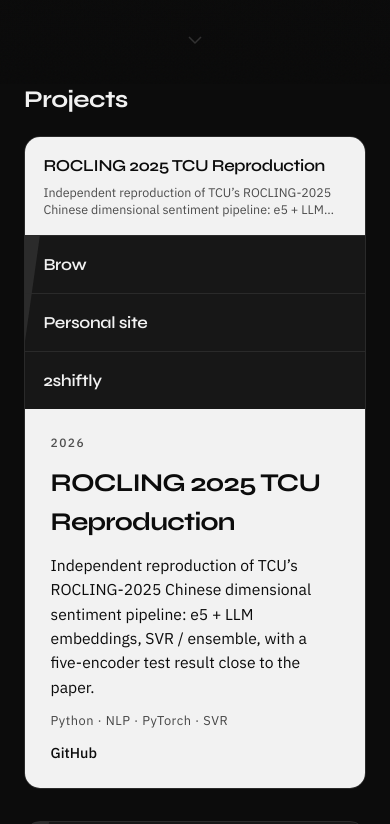
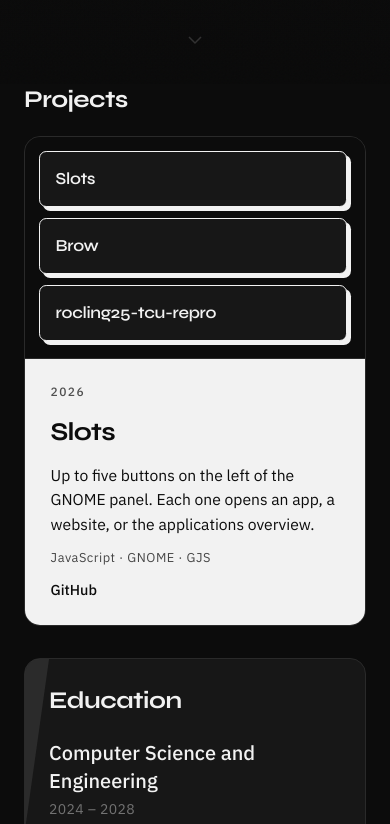
Before and after one commit to jettakarn/jettakarn.github.io, an Astro site: page / in a window 390 px wide. Shown: the part 760-1584 px from the top of the page. Built offline with nearby package versions, Linux system fonts and the light colour scheme; Astro itself is replaced by a stand-in of ours.

Commit message:
Add brick-style project rows and a centered full-screen language menu.

```diff
--- a/src/data/i18n.js
+++ b/src/data/i18n.js
@@ -56,11 +56,11 @@ export const locales = {
     },
     projects: [
       {
-        name: "ROCLING 2025 TCU Reproduction",
+        name: "Slots",
         description:
-          "Independent reproduction of TCU’s ROCLING-2025 Chinese dimensional sentiment pipeline: e5 + LLM embeddings, SVR / ensemble, with a five-encoder test result close to the paper.",
-        stack: ["Python", "NLP", "PyTorch", "SVR"],
-        url: "https://github.com/jettakarn/rocling25-tcu-repro",
+          "Up to five buttons on the left of the GNOME panel. Each one opens an app, a website, or the applications overview.",
+        stack: ["JavaScript", "GNOME", "GJS"],
+        url: "https://github.com/jettakarn/slots",
         year: "2026",
       },
       {
@@ -72,19 +72,11 @@ export const locales = {
         year: "2026",
       },
       {
-        name: "Personal site",
+        name: "rocling25-tcu-repro",
         description:
-          "This Astro site: bilingual EN / 繁中, monochrome theme, projects and education.",
-        stack: ["Astro", "Tailwind"],
-        url: "https://github.com/jettakarn/jettakarn.github.io",
-        year: "2025",
-      },
-      {
-        name: "2shiftly",
-        description:
-          "Local web tool that OCR-scans daily shift PDFs into calendar .ics files (built for Ambassador Cinema rosters), fully offline.",
-        stack: ["Python", "OCR", "Web"],
-        url: "https://github.com/jettakarn/2shiftly",
+          "Independent reproduction of TCU’s ROCLING-2025 Chinese dimensional sentiment pipeline: e5 + LLM embeddings, SVR / ensemble, with a five-encoder test result close to the paper.",
+        stack: ["Python", "NLP", "PyTorch", "SVR"],
+        url: "https://github.com/jettakarn/rocling25-tcu-repro",
         year: "2026",
       },
     ],
@@ -150,11 +142,11 @@ export const locales = {
     },
     projects: [
       {
-        name: "ROCLING 2025 TCU 重現",
+        name: "Slots",
         description:
-          "獨立重現 TCU 於 ROCLING-2025 的華語維度情感分析流程：e5 與 LLM embedding、SVR／ensemble，五編碼器測試結果接近論文 Table 4。",
-        stack: ["Python", "NLP", "PyTorch", "SVR"],
-        url: "https://github.com/jettakarn/rocling25-tcu-repro",
+          "在 GNOME 面板左側放最多五顆按鈕，各自開啟應用程式、網站或應用程式總覽。",
+        stack: ["JavaScript", "GNOME", "GJS"],
+        url: "https://github.com/jettakarn/slots",
         year: "2026",
       },
       {
@@ -166,18 +158,11 @@ export const locales = {
         year: "2026",
       },
       {
-        name: "個人網站",
-        description: "本站：Astro、中英雙語、黑白主題，呈現專案與學歷。",
-        stack: ["Astro", "Tailwind"],
-        url: "https://github.com/jettakarn/jettakarn.github.io",
-        year: "2025",
-      },
-      {
-        name: "2shiftly",
+        name: "rocling25-tcu-repro",
         description:
-          "本機網頁工具：掃描班表 PDF，離線 OCR 後匯出行事曆 .ics（目前對應國賓影城班表）。",
-        stack: ["Python", "OCR", "Web"],
-        url: "https://github.com/jettakarn/2shiftly",
+          "獨立重現 TCU 於 ROCLING-2025 的華語維度情感分析流程：e5 與 LLM embedding、SVR／ensemble，五編碼器測試結果接近論文 Table 4。",
+        stack: ["Python", "NLP", "PyTorch", "SVR"],
+        url: "https://github.com/jettakarn/rocling25-tcu-repro",
         year: "2026",
       },
     ],
--- a/src/pages/index.astro
+++ b/src/pages/index.astro
@@ -115,23 +115,23 @@ const techIcons = {
                 <li role="none">
                   <button
                     type="button"
+                    class="lang-option"
+                    role="option"
+                    data-lang-value="zh-Hant"
+                    aria-selected="false"
+                  >
+                    繁體中文
+                  </button>
+                </li>
+                <li role="none">
+                  <button
+                    type="button"
                     class="lang-option is-active"
                     role="option"
                     data-lang-value="en"
                     aria-selected="true"
                   >
                     English
-                  </button>
-                </li>
-                <li role="none">
-                  <button
-                    type="button"
-                    class="lang-option"
-                    role="option"
-                    data-lang-value="zh-Hant"
-                    aria-selected="false"
-                  >
-                    繁體中文
                   </button>
                 </li>
               </ul>
@@ -292,9 +292,9 @@ const techIcons = {
               projects.map((project, index) => (
                 <button
                   type="button"
-                  class:list={["project-row", index === 0 && "is-active"]}
+                  class="project-row"
                   role="option"
-                  aria-selected={index === 0 ? "true" : "false"}
+                  aria-selected="false"
                   data-project-index={index}
                 >
                   <span class="project-row-name">{project.name}</span>
@@ -578,7 +578,7 @@ const techIcons = {
         list.innerHTML = locale.projects
           .map(
             (project, index) => `
-              <button type="button" class="project-row${index === 0 ? " is-active" : ""}" role="option" aria-selected="${index === 0 ? "true" : "false"}" data-project-index="${index}">
+              <button type="button" class="project-row" role="option" aria-selected="false" data-project-index="${index}">
                 <span class="project-row-name">${escapeHtml(project.name)}</span>
                 <span class="project-row-desc">${escapeHtml(project.description)}</span>
               </button>`,
@@ -591,6 +591,10 @@ const techIcons = {
             if (!Number.isNaN(index)) showProject(index);
           };
           row.addEventListener("pointerenter", select);
+          row.addEventListener("pointerleave", () => {
+            row.classList.remove("is-active");
+            row.setAttribute("aria-selected", "false");
+          });
           row.addEventListener("click", (event) => {
             event.preventDefault();
             select();
@@ -598,6 +602,10 @@ const techIcons = {
         });
 
         showProject(0);
+        list.querySelectorAll<HTMLButtonElement>(".project-row").forEach((row) => {
+          row.classList.remove("is-active");
+          row.setAttribute("aria-selected", "false");
+        });
       }
 
       function renderEducation(locale: LocaleData) {
@@ -720,6 +728,7 @@ const techIcons = {
         const toggle = document.getElementById("lang-toggle");
         if (!switchEl || !toggle) return;
         switchEl.classList.toggle("is-open", open);
+        document.documentElement.classList.toggle("lang-open", open);
         toggle.setAttribute("aria-expanded", open ? "true" : "false");
       }
 
@@ -729,21 +738,19 @@ const techIcons = {
         runThemeWipe(themeToggle, next);
       });
 
-      const langSwitch = document.getElementById("lang-switch");
       const langToggle = document.getElementById("lang-toggle");
       const langMenu = document.getElementById("lang-menu");
-
-      langSwitch?.addEventListener("pointerenter", () => {
-        setLangMenuOpen(true);
-      });
-      langSwitch?.addEventListener("pointerleave", () => {
-        setLangMenuOpen(false);
-      });
 
       langToggle?.addEventListener("click", (event) => {
         event.stopPropagation();
         const open = langToggle.getAttribute("aria-expanded") !== "true";
         setLangMenuOpen(open);
+      });
+
+      langMenu?.addEventListener("click", (event) => {
+        const target = event.target as HTMLElement;
+        if (target.closest("[data-lang-value]")) return;
+        setLangMenuOpen(false);
       });
 
       langMenu?.querySelectorAll<HTMLButtonElement>("[data-lang-value]").forEach((btn) => {
--- a/src/styles/global.css
+++ b/src/styles/global.css
@@ -314,13 +314,16 @@ body {
 .project-rows {
   display: flex;
   flex-direction: column;
-  border-bottom: 1px solid var(--line-strong);
+  gap: 0.7rem;
+  padding: 0.85rem 0.85rem 1.05rem;
+  background: var(--bg);
+  border-bottom: 1px solid var(--line);
 }
 
 @media (min-width: 768px) {
   .project-rows {
     border-bottom: 0;
-    border-right: 1px solid var(--line-strong);
+    border-right: 1px solid var(--line);
   }
 }
 
@@ -330,25 +333,33 @@ body {
   flex: 1 1 auto;
   flex-direction: column;
   justify-content: center;
-  width: 100%;
+  width: calc(100% - 4px);
   margin: 0;
-  padding: 1rem 1.15rem;
-  border: 0;
-  border-bottom: 1px solid var(--line);
-  background: transparent;
+  padding: 0.9rem 1rem;
+  border: 1px solid var(--ink);
+  border-radius: 0.45rem;
+  background: var(--surface);
   color: var(--ink);
   font: inherit;
   text-align: left;
   cursor: pointer;
+  box-shadow: 4px 4px 0 0 var(--ink);
+  transition:
+    transform 0.16s ease,
+    box-shadow 0.16s ease,
+    background-color 0.16s ease,
+    color 0.16s ease;
 }
 
 .project-row:last-child {
-  border-bottom: 0;
+  margin-bottom: 0;
 }
 
 .project-row.is-active {
   background: var(--selection-bg);
   color: var(--selection-fg);
+  transform: translate(3px, 3px);
+  box-shadow: 1px 1px 0 0 var(--ink);
 }
 
 .project-row-name {
@@ -357,6 +368,7 @@ body {
   font-size: 1.05rem;
   font-weight: 600;
   letter-spacing: -0.02em;
+  overflow-wrap: anywhere;
 }
 
 .project-row-desc {
@@ -538,7 +550,13 @@ html.theme-to-dark::view-transition-new(root) {
   position: relative;
 }
 
+.lang-switch.is-open {
+  z-index: 60;
+}
+
 .lang-toggle {
+  position: relative;
+  z-index: 2;
   display: inline-flex;
   align-items: center;
   justify-content: center;
@@ -559,67 +577,69 @@ html.theme-to-dark::view-transition-new(root) {
 }
 
 .lang-menu {
-  position: absolute;
-  top: calc(100% + 0.35rem);
-  left: 0;
-  z-index: 50;
-  min-width: 9.5rem;
+  position: fixed;
+  inset: 0;
+  z-index: 1;
+  display: flex;
+  flex-direction: column;
+  align-items: center;
+  justify-content: center;
+  gap: 0.2em;
   margin: 0;
-  padding: 0.35rem;
+  padding: 0;
   list-style: none;
-  background: var(--surface);
-  border: 1px solid var(--line);
-  border-radius: 0.65rem;
-  box-shadow: 0 8px 24px rgba(0, 0, 0, 0.18);
-  opacity: 0;
+  background: transparent;
+  backdrop-filter: blur(22px);
+  -webkit-backdrop-filter: blur(22px);
+  transform: translateY(-100%);
   visibility: hidden;
   pointer-events: none;
-  transform: translateY(-0.35rem);
   transition:
-    opacity 0.2s ease,
-    transform 0.2s ease,
-    visibility 0.2s ease;
+    transform 0.5s cubic-bezier(0.22, 1, 0.36, 1),
+    visibility 0s linear 0.5s;
 }
 
-.lang-menu::before {
-  content: "";
-  position: absolute;
-  left: 0;
-  right: 0;
-  top: -0.45rem;
-  height: 0.45rem;
+.lang-menu > li {
+  display: block;
 }
 
 .lang-switch.is-open .lang-menu {
-  opacity: 1;
+  transform: translateY(0);
   visibility: visible;
   pointer-events: auto;
-  transform: translateY(0);
+  transition:
+    transform 0.5s cubic-bezier(0.22, 1, 0.36, 1),
+    visibility 0s;
 }
 
 .lang-option {
   display: block;
-  width: 100%;
-  padding: 0.55rem 0.7rem;
-  border: none;
-  border-radius: 0.4rem;
-  background: transparent;
-  color: var(--ink-muted);
-  font-family: var(--font-body);
-  font-size: 0.875rem;
-  text-align: left;
+  margin: 0;
+  padding: 0;
+  border: 0;
+  background: none;
+  color: var(--ink);
+  font-family: var(--font-display);
+  font-size: clamp(2.15rem, 8vw, 5.25rem);
+  font-weight: 800;
+  line-height: 1.05;
+  letter-spacing: -0.04em;
+  text-align: center;
   cursor: pointer;
-  transition: background-color 0.15s ease, color 0.15s ease;
 }
 
 .lang-option:hover {
-  background: var(--row-hover);
-  color: var(--ink);
+  background: none;
+  opacity: 0.62;
 }
 
 .lang-option.is-active {
   color: var(--ink);
-  font-weight: 600;
+  font-weight: 800;
+}
+
+html.lang-open {
+  overflow: hidden;
 }
 
 .theme-toggle .icon-sun,
@@ -656,6 +676,7 @@ html.theme-to-dark::view-transition-new(root) {
   }
 
   .lang-menu {
+    transform: none;
     transition: none;
   }
 
@@ -674,4 +695,10 @@ html.theme-to-dark::view-transition-new(root) {
     transform: none;
     opacity: 0;
   }
+
+  .project-row,
+  .project-row.is-active {
+    transform: none;
+    transition: none;
+  }
 }
```
